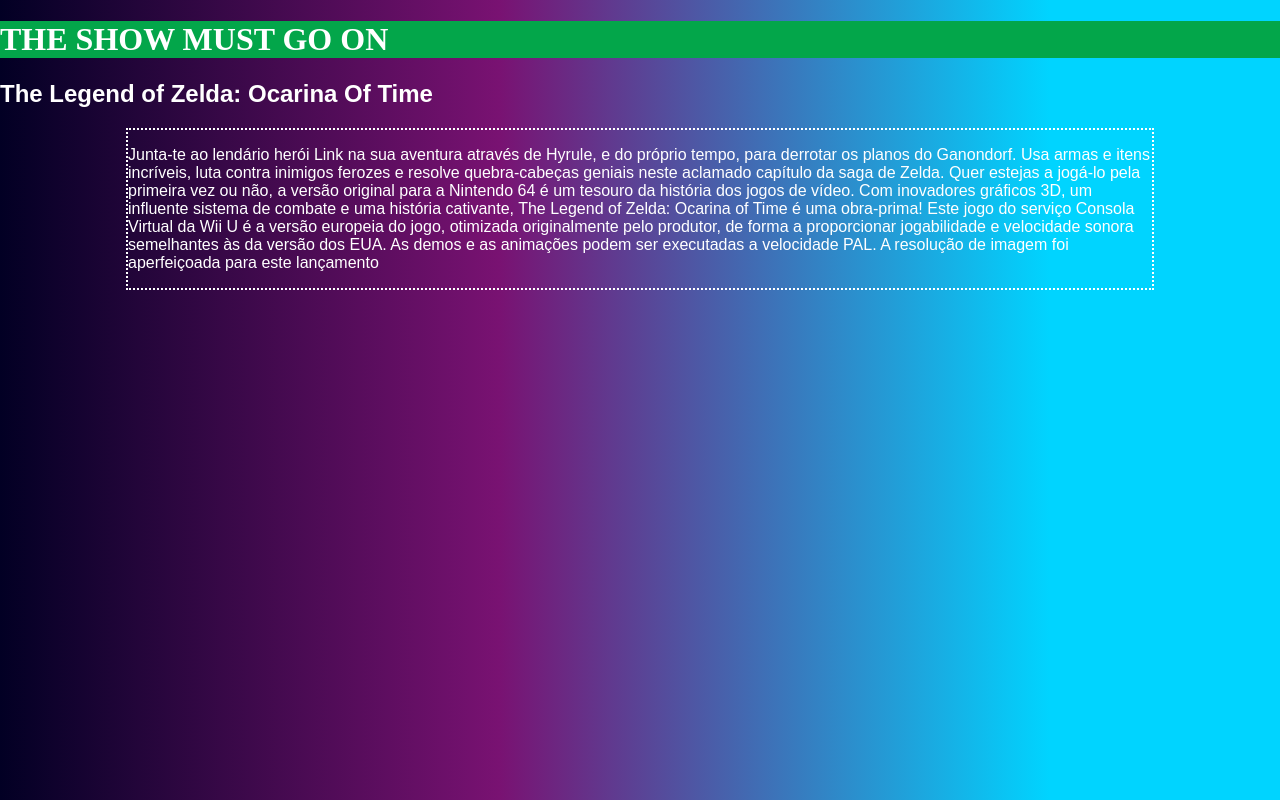
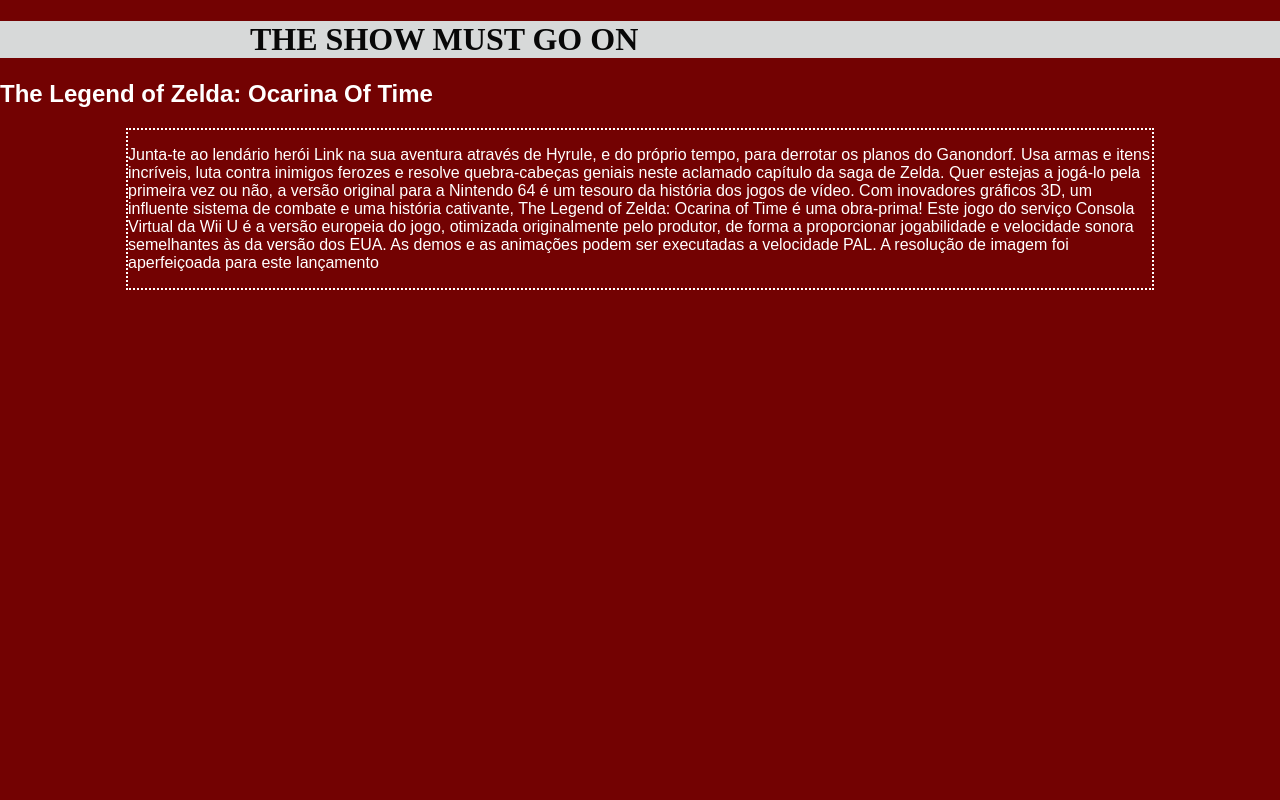
Before and after one commit to liviaalves00/LivBlog, a plain HTML site: page index.html in a window 1280 px wide. Drawn offline with Linux system fonts and the light colour scheme; a web font is replaced by a local one.

Commit message:
tentativa falha de fazer algo

```diff
--- a/style.css
+++ b/style.css
@@ -1,15 +1,16 @@
 @import url('https://fonts.google.com/share?selection.family=Titillium+Web:ital,wght@0,200;0,300;0,400;0,600;0,700;0,900;1,200;1,300;1,400;1,600;1,700');
 
 #cabecalho {
-    color: white;
-    background-color: #03A64A;
+    color: rgb(8, 8, 8);
+    background-color: #D7D9D9;
+    padding-left: 250px;
 
 }
 body {
     margin: 0;
+    background-color: #730202;
     color: white;
-    background: rgb(2,0,36);
-    background: linear-gradient(90deg, rgba(2,0,36,1) 0%, rgba(121,18,114,1) 39%, rgba(0,212,255,1) 82%);
+
 }
 main {
     font-family: "Titillium", sans-serif;
```
